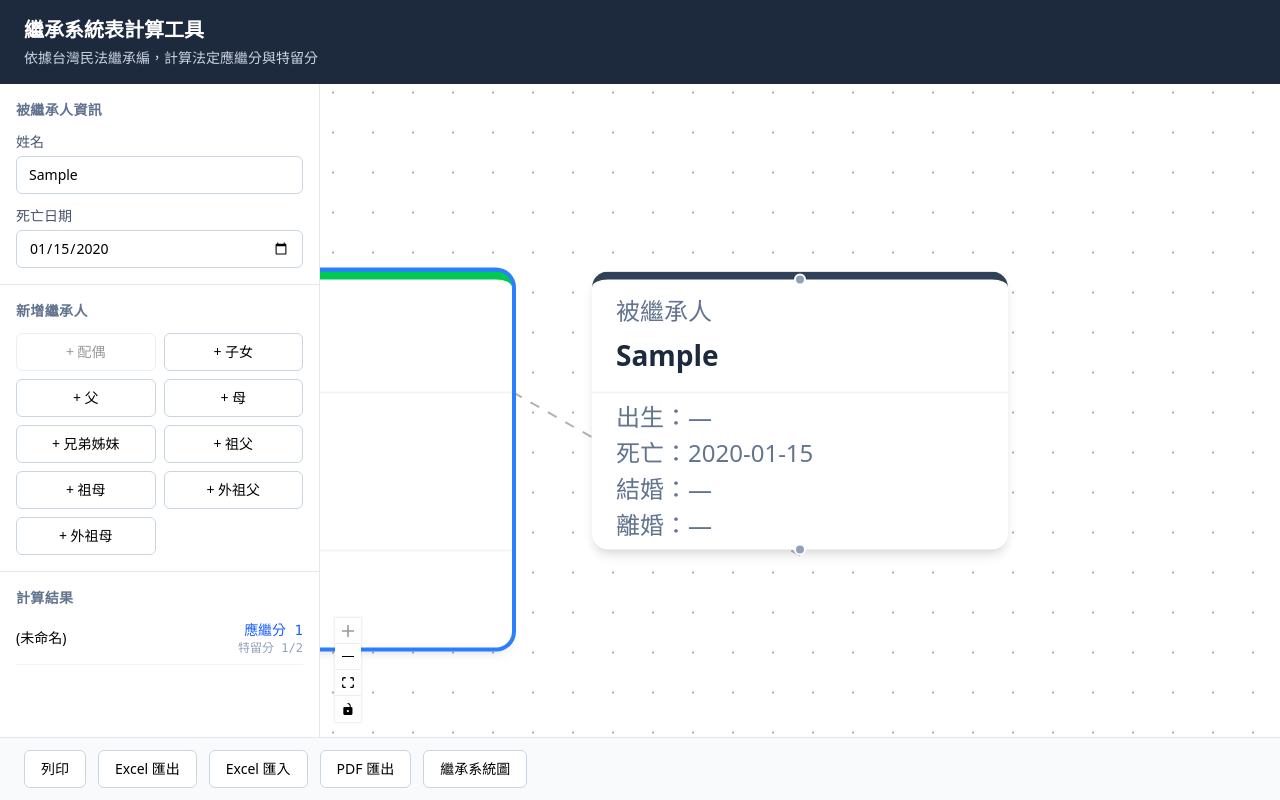
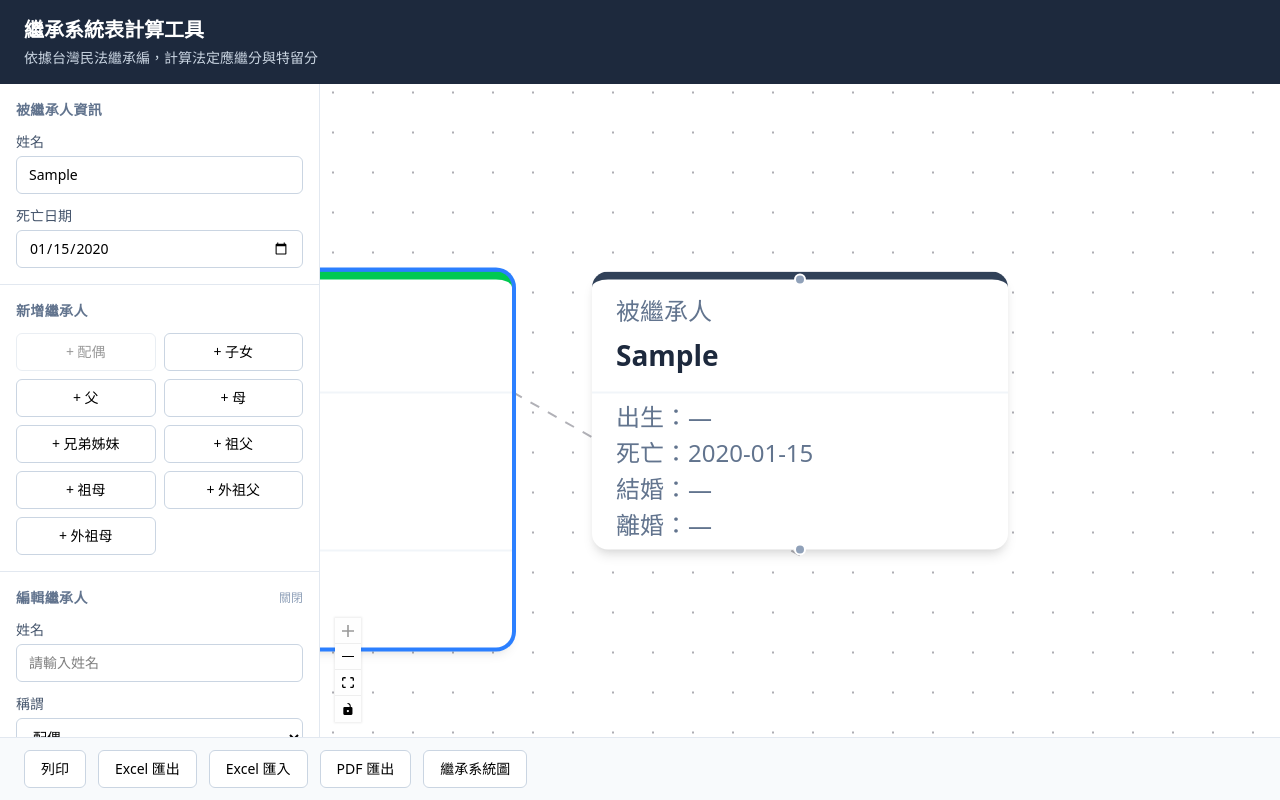
Before and after one commit to white1033/taiwan-inheritance-calculator, a React (Vite) app: page / in a window 1280 px wide. Both pictures are taken after typing "Sample", "2020-01-15" into the empty fields and a click on the button "+ 配偶". Built offline with nearby package versions, Linux system fonts and the light colour scheme.

Commit message:
feat: add person editor panel for editing heir details

```diff
--- a/src/components/LeftPanel.tsx
+++ b/src/components/LeftPanel.tsx
@@ -1,4 +1,5 @@
 import { useInheritance } from '../context/InheritanceContext';
+import { PersonEditor } from './PersonEditor';
 import type { Relation } from '../types/models';
 import { toString } from '../lib/fraction';
 
@@ -73,6 +74,9 @@ export function LeftPanel() {
         </div>
       </section>
 
+      {/* Person Editor */}
+      <PersonEditor />
+
       {/* Results Summary */}
       <section className="p-4 flex-1">
         <h2 className="text-sm font-semibold text-slate-500 uppercase tracking-wide mb-3">
--- /dev/null
+++ b/src/components/PersonEditor.tsx
@@ -0,0 +1,146 @@
+import { useInheritance } from '../context/InheritanceContext';
+import { INHERITANCE_STATUS_OPTIONS, RELATION_OPTIONS } from '../types/models';
+import type { Person } from '../types/models';
+
+export function PersonEditor() {
+  const { state, dispatch } = useInheritance();
+
+  if (!state.selectedPersonId) return null;
+
+  const person = state.persons.find(p => p.id === state.selectedPersonId);
+  if (!person) return null;
+
+  function update(updates: Partial<Person>) {
+    dispatch({ type: 'UPDATE_PERSON', payload: { id: person!.id, updates } });
+  }
+
+  return (
+    <section className="p-4 border-b border-slate-200">
+      <div className="flex items-center justify-between mb-3">
+        <h2 className="text-sm font-semibold text-slate-500 uppercase tracking-wide">
+          編輯繼承人
+        </h2>
+        <button
+          type="button"
+          onClick={() => dispatch({ type: 'SELECT_PERSON', payload: { id: null } })}
+          className="text-xs text-slate-400 hover:text-slate-600"
+        >
+          關閉
+        </button>
+      </div>
+
+      <div className="space-y-3">
+        <div>
+          <label htmlFor="person-name" className="block text-sm text-slate-600 mb-1">姓名</label>
+          <input
+            id="person-name"
+            type="text"
+            value={person.name}
+            onChange={e => update({ name: e.target.value })}
+            className="w-full border border-slate-300 rounded-md px-3 py-2 text-sm focus:outline-none focus:ring-2 focus:ring-blue-500"
+            placeholder="請輸入姓名"
+          />
+        </div>
+
+        <div>
+          <label htmlFor="person-relation" className="block text-sm text-slate-600 mb-1">稱謂</label>
+          <select
+            id="person-relation"
+            value={person.relation}
+            onChange={e => update({ relation: e.target.value as Person['relation'] })}
+            className="w-full border border-slate-300 rounded-md px-3 py-2 text-sm focus:outline-none focus:ring-2 focus:ring-blue-500"
+          >
+            {RELATION_OPTIONS.map(r => (
+              <option key={r} value={r}>{r}</option>
+            ))}
+          </select>
+        </div>
+
+        <div>
+          <label htmlFor="person-status" className="block text-sm text-slate-600 mb-1">繼承狀態</label>
+          <select
+            id="person-status"
+            value={person.status}
+            onChange={e => update({ status: e.target.value as Person['status'] })}
+            className="w-full border border-slate-300 rounded-md px-3 py-2 text-sm focus:outline-none focus:ring-2 focus:ring-blue-500"
+          >
+            {INHERITANCE_STATUS_OPTIONS.map(s => (
+              <option key={s} value={s}>{s}</option>
+            ))}
+          </select>
+        </div>
+
+        {(person.status === '代位繼承' || (person.status === '再轉繼承' && person.relation !== '配偶')) && (
+          <div>
+            <label htmlFor="person-parentId" className="block text-sm text-slate-600 mb-1">被代位/再轉者</label>
+            <select
+              id="person-parentId"
+              value={person.parentId || ''}
+              onChange={e => update({ parentId: e.target.value || undefined })}
+              className="w-full border border-slate-300 rounded-md px-3 py-2 text-sm focus:outline-none focus:ring-2 focus:ring-blue-500"
+            >
+              <option value="">請選擇</option>
+              {state.persons
+                .filter(p => p.id !== person.id && (p.status === '死亡' || p.status === '再轉繼承'))
+                .map(p => (
+                  <option key={p.id} value={p.id}>{p.name || '(未命名)'}</option>
+                ))}
+            </select>
+          </div>
+        )}
+
+        <div>
+          <label htmlFor="person-birthDate" className="block text-sm text-slate-600 mb-1">出生日期</label>
+          <input
+            id="person-birthDate"
+            type="date"
+            value={person.birthDate || ''}
+            onChange={e => update({ birthDate: e.target.value || undefined })}
+            className="w-full border border-slate-300 rounded-md px-3 py-2 text-sm focus:outline-none focus:ring-2 focus:ring-blue-500"
+          />
+        </div>
+
+        <div>
+          <label htmlFor="person-deathDate" className="block text-sm text-slate-600 mb-1">死亡日期</label>
+          <input
+            id="person-deathDate"
+            type="date"
+            value={person.deathDate || ''}
+            onChange={e => update({ deathDate: e.target.value || undefined })}
+            className="w-full border border-slate-300 rounded-md px-3 py-2 text-sm focus:outline-none focus:ring-2 focus:ring-blue-500"
+          />
+        </div>
+
+        <div>
+          <label htmlFor="person-marriageDate" className="block text-sm text-slate-600 mb-1">結婚日期</label>
+          <input
+            id="person-marriageDate"
+            type="date"
+            value={person.marriageDate || ''}
+            onChange={e => update({ marriageDate: e.target.value || undefined })}
+            className="w-full border border-slate-300 rounded-md px-3 py-2 text-sm focus:outline-none focus:ring-2 focus:ring-blue-500"
+          />
+        </div>
+
+        <div>
+          <label htmlFor="person-divorceDate" className="block text-sm text-slate-600 mb-1">離婚日期</label>
+          <input
+            id="person-divorceDate"
+            type="date"
+            value={person.divorceDate || ''}
+            onChange={e => update({ divorceDate: e.target.value || undefined })}
+            className="w-full border border-slate-300 rounded-md px-3 py-2 text-sm focus:outline-none focus:ring-2 focus:ring-blue-500"
+          />
+        </div>
+
+        <button
+          type="button"
+          onClick={() => dispatch({ type: 'DELETE_PERSON', payload: { id: person.id } })}
+          className="w-full mt-2 px-3 py-2 text-sm bg-red-50 text-red-600 border border-red-200 rounded-md hover:bg-red-100 transition-colors"
+        >
+          刪除此繼承人
+        </button>
+      </div>
+    </section>
+  );
+}
```
